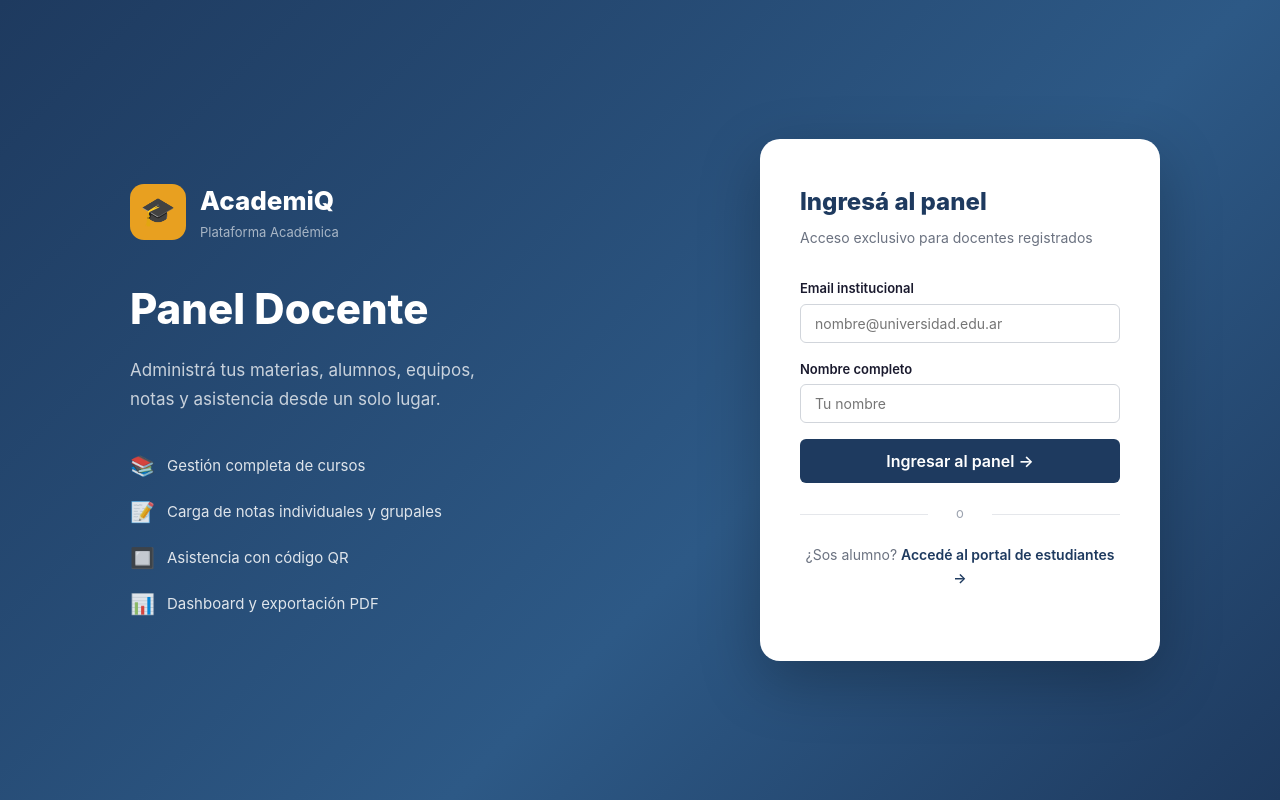
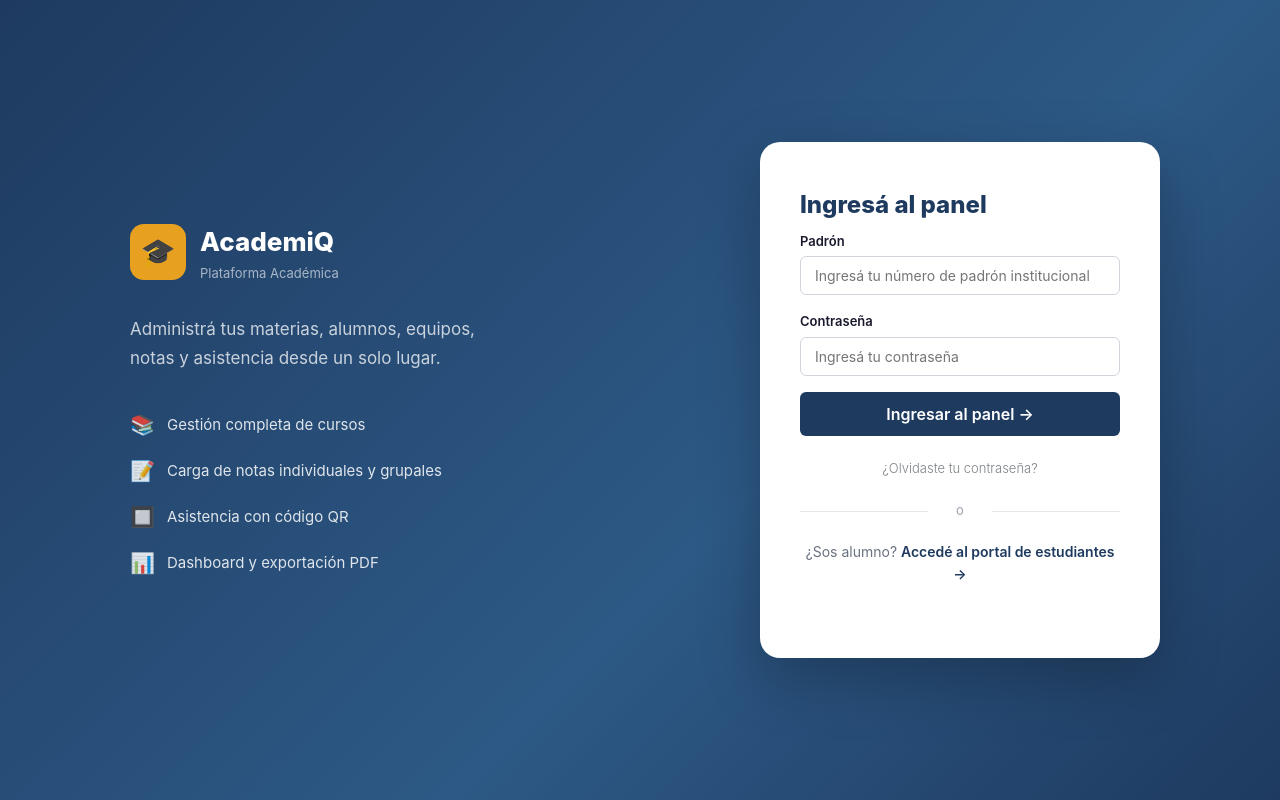
Before and after one commit to spereyra-spec2/Proyecto-Final-Integrador-IDS, a Flask app: template frontend/templates/login.html in a window 1280 px wide. Run offline with Flask 3, Linux system fonts and the light colour scheme; the template is opened without the code that fills it, so the values that code supplies are empty.

Commit message:
inicio de templates para login

```diff
--- /dev/null
+++ b/frontend/static/css/styles_login.css
@@ -0,0 +1,111 @@
+
+body {
+    min-height: 100vh;
+    display: flex;
+    background: linear-gradient(135deg, #1e3a5f 0%, #2d5986 60%, #1e3a5f 100%);
+}
+.login-left {
+    flex: 1;
+    display: flex;
+    align-items: center;
+    justify-content: center;
+    padding: 40px;
+}
+.login-right {
+    flex: 1;
+    display: flex;
+    align-items: center;
+    justify-content: center;
+    padding: 40px;
+}
+.login-brand { color: #fff; max-width: 380px; }
+.login-brand .logo { display:flex;align-items:center;gap:14px;margin-bottom:32px; }
+.login-brand .logo-icon {
+    width: 56px; height: 56px;
+    background: #e8a020;
+    border-radius: 14px;
+    display: flex; align-items: center; justify-content: center;
+    font-size: 28px;
+}
+.login-brand h1 { font-size: 42px; font-weight: 800; margin-bottom: 14px; }
+.login-brand p { font-size: 17px; opacity: 0.75; line-height: 1.7; }
+.login-features { margin-top: 36px; display: flex; flex-direction: column; gap: 14px; }
+.login-feature { display:flex;align-items:center;gap:12px;font-size:15px;opacity:0.85; }
+.login-feature span { font-size:20px; }
+
+.login-card {
+    background: #fff;
+    border-radius: 20px;
+    padding: 44px 40px;
+    width: 100%;
+    max-width: 400px;
+    box-shadow: 0 20px 60px rgba(0,0,0,0.25);
+}
+.login-card h2 { font-size: 24px; font-weight: 800; color: #1e3a5f; margin-bottom: 6px; }
+.login-card p  { font-size: 14px; color: #6b7280; margin-bottom: 28px; }
+.divider {
+    text-align: center;
+    position: relative;
+    margin: 20px 0;
+    color: #9ca3af;
+    font-size: 13px;
+}
+.divider::before, .divider::after {
+    content:''; position:absolute;top:50%;width:40%;height:1px;background:#e5e7eb;
+}
+.divider::before { left:0; }
+.divider::after  { right:0; }
+.student-link {
+    display: block;
+    text-align: center;
+    margin-top: 20px;
+    font-size: 14px;
+    color: #6b7280;
+}
+.student-link a { color: #1e3a5f; font-weight: 600; }
+
+input[type="number"]::-webkit-outer-spin-button,
+input[type="number"]::-webkit-inner-spin-button {
+  -webkit-appearance: none;
+  margin: 0;
+}
+
+#login_academiq {
+    font-size:26px;
+    font-weight:800;
+}
+
+#titulo_login {
+    font-size:13px;
+    opacity:0.6;
+}
+
+#btn-login {
+    width:100%;
+    justify-content:center;
+}
+
+#contrasena_olvidada {
+    color: #7e8286;
+    font-weight: 300;
+    font-size: small;
+}
+
+#contrasena_olvidada:hover {
+  color: #1e3a5f;
+}
+
+#contrasena-divider {
+    text-align: center;
+    justify-content: center;
+    width: 100%;
+    display: block;
+    margin-top: 20px;
+}
+
+
+@media (max-width: 768px) {
+    body { flex-direction: column; }
+    .login-left { display: none; }
+    .login-right { padding: 24px 16px; }
+}
--- a/frontend/templates/login.html
+++ b/frontend/templates/login.html
@@ -4,94 +4,23 @@
   <meta charset="UTF-8" />
   <meta name="viewport" content="width=device-width, initial-scale=1.0" />
   <title>Acceso Docente — AcademiQ</title>
-  <link rel="stylesheet" href="../css/base.css" />
-  <link rel="stylesheet" href="../css/components.css" />
-  <style>
-    body {
-      min-height: 100vh;
-      display: flex;
-      background: linear-gradient(135deg, #1e3a5f 0%, #2d5986 60%, #1e3a5f 100%);
-    }
-    .login-left {
-      flex: 1;
-      display: flex;
-      align-items: center;
-      justify-content: center;
-      padding: 40px;
-    }
-    .login-right {
-      flex: 1;
-      display: flex;
-      align-items: center;
-      justify-content: center;
-      padding: 40px;
-    }
-    .login-brand { color: #fff; max-width: 380px; }
-    .login-brand .logo { display:flex;align-items:center;gap:14px;margin-bottom:32px; }
-    .login-brand .logo-icon {
-      width: 56px; height: 56px;
-      background: #e8a020;
-      border-radius: 14px;
-      display: flex; align-items: center; justify-content: center;
-      font-size: 28px;
-    }
-    .login-brand h1 { font-size: 42px; font-weight: 800; margin-bottom: 14px; }
-    .login-brand p { font-size: 17px; opacity: 0.75; line-height: 1.7; }
-    .login-features { margin-top: 36px; display: flex; flex-direction: column; gap: 14px; }
-    .login-feature { display:flex;align-items:center;gap:12px;font-size:15px;opacity:0.85; }
-    .login-feature span { font-size:20px; }
+  <link rel="stylesheet" href="{{ url_for('static', filename='css/base.css') }}"/>
+  <link rel="stylesheet" href="{{ url_for('static', filename='css/components.css') }}" />
+  <link rel="stylesheet" href="{{ url_for('static', filename='css/styles_login.css') }}" />
+</head>
 
-    .login-card {
-      background: #fff;
-      border-radius: 20px;
-      padding: 44px 40px;
-      width: 100%;
-      max-width: 400px;
-      box-shadow: 0 20px 60px rgba(0,0,0,0.25);
-    }
-    .login-card h2 { font-size: 24px; font-weight: 800; color: #1e3a5f; margin-bottom: 6px; }
-    .login-card p  { font-size: 14px; color: #6b7280; margin-bottom: 28px; }
-    .divider {
-      text-align: center;
-      position: relative;
-      margin: 20px 0;
-      color: #9ca3af;
-      font-size: 13px;
-    }
-    .divider::before, .divider::after {
-      content:''; position:absolute;top:50%;width:40%;height:1px;background:#e5e7eb;
-    }
-    .divider::before { left:0; }
-    .divider::after  { right:0; }
-    .student-link {
-      display: block;
-      text-align: center;
-      margin-top: 20px;
-      font-size: 14px;
-      color: #6b7280;
-    }
-    .student-link a { color: #1e3a5f; font-weight: 600; }
 
-    @media (max-width: 768px) {
-      body { flex-direction: column; }
-      .login-left { display: none; }
-      .login-right { padding: 24px 16px; }
-    }
-  </style>
-</head>
 <body>
-
 <!-- Lado izquierdo (branding) -->
 <div class="login-left">
   <div class="login-brand">
     <div class="logo">
       <div class="logo-icon">🎓</div>
       <div>
-        <div style="font-size:26px;font-weight:800">AcademiQ</div>
-        <div style="font-size:13px;opacity:0.6">Plataforma Académica</div>
+        <div id="login_academiq">AcademiQ</div>
+        <div id="titulo_login">Plataforma Académica</div>
       </div>
     </div>
-    <h1>Panel Docente</h1>
     <p>Administrá tus materias, alumnos, equipos, notas y asistencia desde un solo lugar.</p>
     <div class="login-features">
       <div class="login-feature"><span>📚</span> Gestión completa de cursos</div>
@@ -106,22 +35,23 @@
 <div class="login-right">
   <div class="login-card">
     <h2>Ingresá al panel</h2>
-    <p>Acceso exclusivo para docentes registrados</p>
 
     <div class="form-group">
-      <label class="form-label">Email institucional</label>
-      <input class="form-input" id="email" type="email" placeholder="nombre@universidad.edu.ar" />
+      <label class="form-label">Padrón</label>
+      <input class="form-input" id="padron" type="number" placeholder="Ingresá tu número de padrón institucional" />
     </div>
     <div class="form-group">
-      <label class="form-label">Nombre completo</label>
-      <input class="form-input" id="name" placeholder="Tu nombre" />
+      <label class="form-label">Contraseña</label>
+      <input class="form-input" id="contrasena" type="password" placeholder="Ingresá tu contraseña" />
     </div>
 
-    <div class="alert alert-info" id="info-msg" style="display:none"></div>
-
-    <button class="btn btn-primary btn-lg" id="btn-login" style="width:100%;justify-content:center">
+    <button class="btn btn-primary btn-lg" id="btn-login">
       Ingresar al panel →
     </button>
+
+    <div id="contrasena-divider">
+      <a id="contrasena_olvidada" href="">¿Olvidaste tu contraseña?</a>
+    </div>
 
     <div class="divider">o</div>
 
@@ -130,6 +60,7 @@
     </p>
   </div>
 </div>
+</body>
 
 <script>
 // Login simple: guarda datos en localStorage y redirige al dashboard
```
Also changed, not shown: frontend/templates/recuperar-contrasena.html (added, +30 -0 lines), frontend/static/css/styles.css (line endings or trailing spaces).
